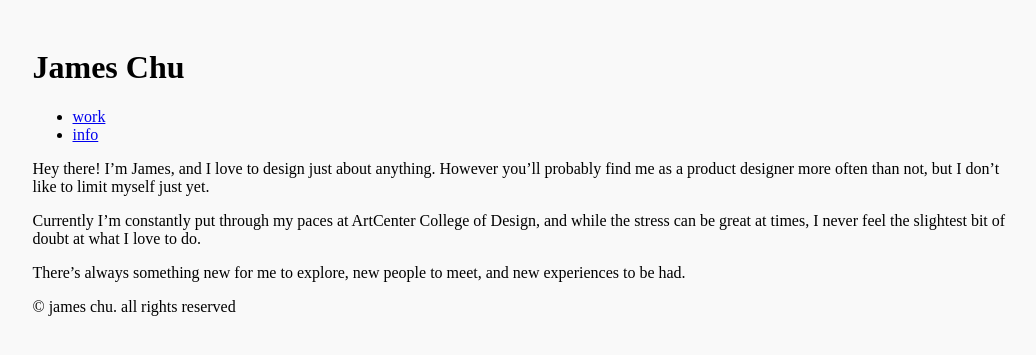
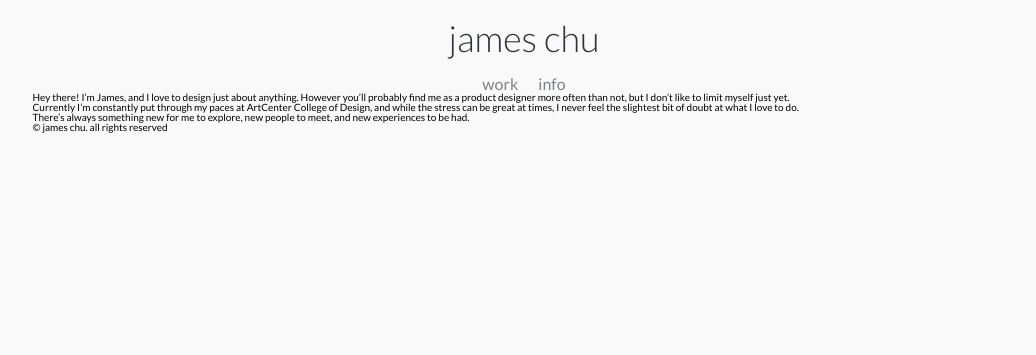
Before and after one commit to jamescchu/jameschu-v4, a PHP site: template src/View/about.html.twig in a window 1280 px wide. Shown: the top 355 px of the page, without its empty margins (116-1152 px from the left). Run offline with PHP 8.4, Linux system fonts and the light colour scheme; the template is opened without the code that fills it, so the values that code supplies are empty; some libraries are stand-ins or nearby versions.

Commit message:
Basic styling

```diff
--- /dev/null
+++ b/assets/scss/ie.scss
@@ -0,0 +1,5 @@
+/* Welcome to Compass. Use this file to write IE specific override styles.
+ * Import this file using the following HTML or equivalent:
+ * <!--[if IE]>
+ *   <link href="/stylesheets/ie.css" media="screen, projection" rel="stylesheet" type="text/css" />
+ * <![endif]--> */
--- /dev/null
+++ b/assets/scss/print.scss
@@ -0,0 +1,3 @@
+/* Welcome to Compass. Use this file to define print styles.
+ * Import this file using the following HTML or equivalent:
+ * <link href="/stylesheets/print.css" media="print" rel="stylesheet" type="text/css" /> */
--- a/assets/scss/screen.scss
+++ b/assets/scss/screen.scss
@@ -1,9 +1,50 @@
+@import "compass/reset";
+@import "compass/css3/flexbox";
+
+$light: #F9F9F9;
+$dark: #313439;
+$gray: #7D8086;
+$accent: #E7E8E9;
+
 body {
-  background-color: #F9F9F9;
+  background-color: $light;
   padding: 20px;
+  font-family: 'Lato', sans-serif;
+  font-size: 62.5%;
 }
 
 .wrapper {
-  width: 983px;
+  max-width: 983px;
   margin: 0 auto;
 }
+
+header {
+  text-align: center;
+
+  h1 {
+    font-size: 3.6em;
+    text-transform: lowercase;
+    color: $dark;
+    font-weight: 300;
+    margin-bottom: 20px;
+  }
+
+  nav {
+    ul {
+      list-style-type: none;
+      margin: 0;
+      padding: 0;
+      @include display-flex;
+      @include justify-content(center);
+
+      li {
+        a {
+          padding: 10px;
+          text-decoration: none;
+          color: $gray;
+          font-size: 1.6em;
+        }
+      }
+    }
+  }
+}
--- a/src/View/base.html.twig
+++ b/src/View/base.html.twig
@@ -8,6 +8,8 @@
 
     <!-- Bootstrap -->
     <link href="/css/screen.css" rel="stylesheet">
+
+    <link href="https://fonts.googleapis.com/css?family=Lato:300,400,400i,700" rel="stylesheet">
 
     <!-- HTML5 shim and Respond.js for IE8 support of HTML5 elements and media queries -->
     <!-- WARNING: Respond.js doesn't work if you view the page via file:// -->
--- a/web/css/screen.css
+++ b/web/css/screen.css
@@ -1,7 +1,78 @@
+html, body, div, span, applet, object, iframe,
+h1, h2, h3, h4, h5, h6, p, blockquote, pre,
+a, abbr, acronym, address, big, cite, code,
+del, dfn, em, img, ins, kbd, q, s, samp,
+small, strike, strong, sub, sup, tt, var,
+b, u, i, center,
+dl, dt, dd, ol, ul, li,
+fieldset, form, label, legend,
+table, caption, tbody, tfoot, thead, tr, th, td,
+article, aside, canvas, details, embed,
+figure, figcaption, footer, header, hgroup,
+menu, nav, output, ruby, section, summary,
+time, mark, audio, video {
+  margin: 0;
+  padding: 0;
+  border: 0;
+  font: inherit;
+  font-size: 100%;
+  vertical-align: baseline; }
+
+html {
+  line-height: 1; }
+
+ol, ul {
+  list-style: none; }
+
+table {
+  border-collapse: collapse;
+  border-spacing: 0; }
+
+caption, th, td {
+  text-align: left;
+  font-weight: normal;
+  vertical-align: middle; }
+
+q, blockquote {
+  quotes: none; }
+  q:before, q:after, blockquote:before, blockquote:after {
+    content: "";
+    content: none; }
+
+a img {
+  border: none; }
+
+article, aside, details, figcaption, figure, footer, header, hgroup, main, menu, nav, section, summary {
+  display: block; }
+
 body {
   background-color: #F9F9F9;
-  padding: 20px; }
+  padding: 20px;
+  font-family: 'Lato', sans-serif;
+  font-size: 62.5%; }
 
 .wrapper {
-  width: 983px;
+  max-width: 983px;
   margin: 0 auto; }
+
+header {
+  text-align: center; }
+  header h1 {
+    font-size: 3.6em;
+    text-transform: lowercase;
+    color: #313439;
+    font-weight: 300;
+    margin-bottom: 20px; }
+  header nav ul {
+    list-style-type: none;
+    margin: 0;
+    padding: 0;
+    display: -webkit-flex;
+    display: flex;
+    -webkit-justify-content: center;
+    justify-content: center; }
+    header nav ul li a {
+      padding: 10px;
+      text-decoration: none;
+      color: #7D8086;
+      font-size: 1.6em; }
```
Also changed, not shown: 1 other file.
